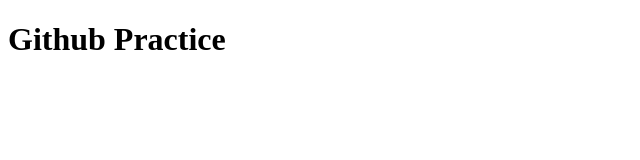
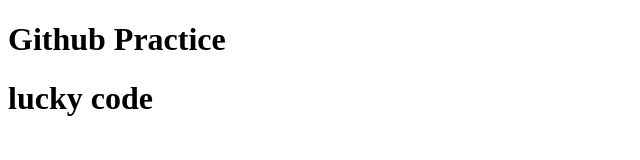
Before and after one commit to Yewub-H/gitgubpractice1, a plain HTML site: page pages/index.html in a window 1280 px wide. Shown: the whole page, without its empty margins (0-640 px from the left). Drawn offline with Linux system fonts and the light colour scheme.

Commit message:
Here is Yewub

```diff
--- a/pages/index.html
+++ b/pages/index.html
@@ -8,6 +8,7 @@
 </head>
 <body>
     <h1>Github Practice</h1>
+    <h1>lucky code</h1>
 
 </body>
 </html>
```
